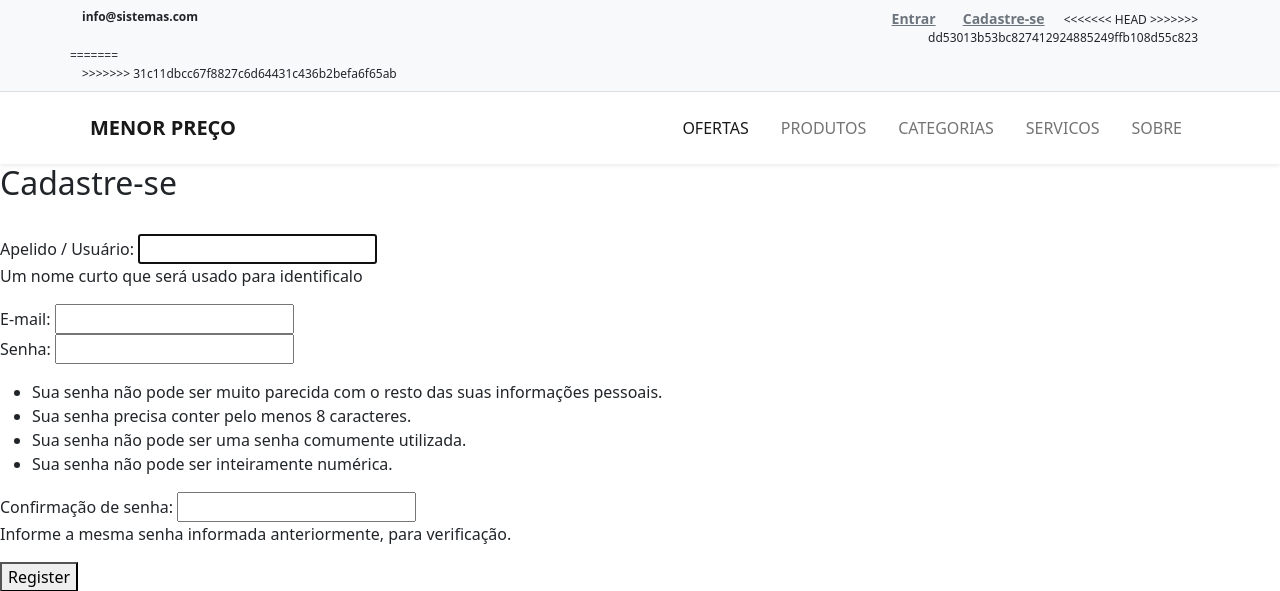
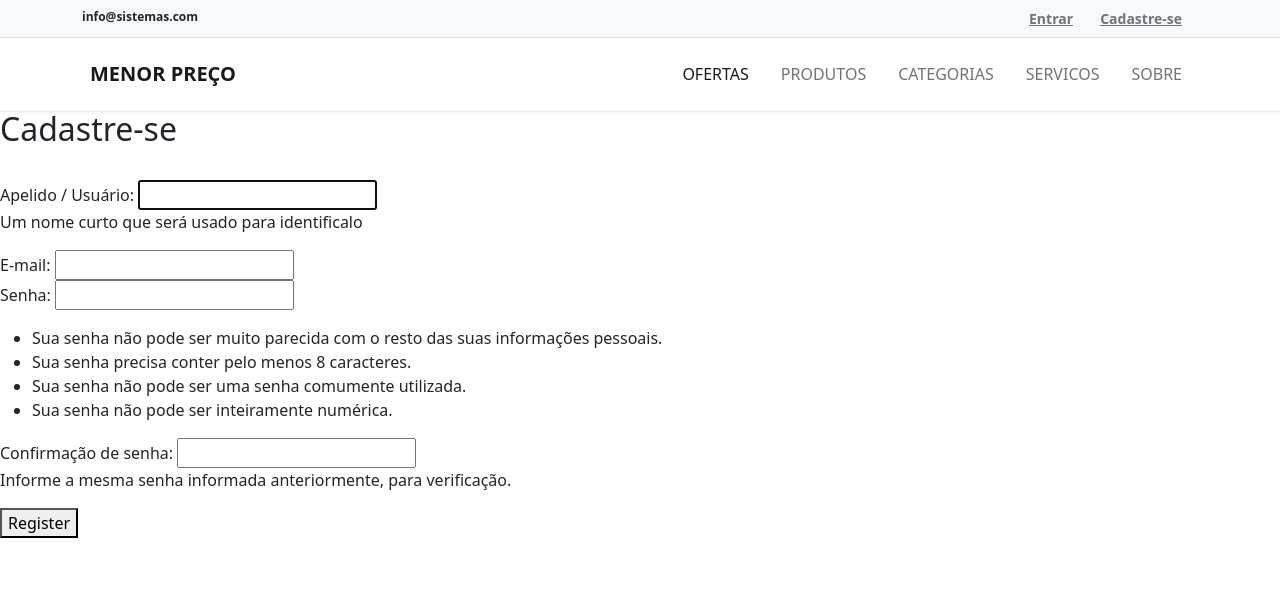
Before and after one commit to GuilhermeFonseca10/menorPreco, a Django app: page /usuario/register/ in a window 1280 px wide. Shown: the top 591 px of the page. Run offline with Django 4.2, Linux system fonts and the light colour scheme; some libraries are stand-ins or nearby versions.

Commit message:
resolvendo conflito

```diff
--- a/integrador/settings.py
+++ b/integrador/settings.py
@@ -41,7 +41,6 @@ INSTALLED_APPS = [
     "django.contrib.messages",
     "django.contrib.staticfiles",
     "bootstrap5",
-    'widget_tweaks',
     # Apps
     "usuario",
     "core",
--- a/requirements.txt
+++ b/requirements.txt
@@ -1,9 +1,8 @@
 asgiref==3.6.0
-<<<<<<< HEAD
-=======
+
 attrs==22.2.0
 backports.zoneinfo==0.2.1
->>>>>>> c8a270902de274672d3f88f7c3ec81287f0a98fd
+
 beautifulsoup4==4.11.1
 black==22.12.0
 click==8.1.3
--- a/templates/base.html
+++ b/templates/base.html
@@ -26,12 +26,9 @@
           {%if user.is_authenticated%}
           <span class="me-3"><i class="fa-solid fa-file  text-muted me-2"></i>
             Bem vindo(a). {{user}}</span>
-          <span class="me-3"><i class="fa-solid fa-truck text-muted me-1"></i><a class="text-muted"
-<<<<<<< HEAD
-              href="{% url 'usuario:login' %}">Logar</a></span>
+
           <span class="me-3"><i class="fa-solid fa-file  text-muted me-2"></i><a class="text-muted"
-              href="#">Cadastre-se</a></span>
-=======
+
             href="{%url 'logout' %}">Sair</a></span>
 
             {%else%}
@@ -40,13 +37,12 @@
 
             <span class="me-3"><i class="fa-solid fa-file  text-muted me-2"></i><a class="text-muted"
               href="{% url 'usuario:register' %}">Cadastre-se</a></span>
-<<<<<<< HEAD
->>>>>>> dd53013b53bc827412924885249ffb108d55c823
+
         </div>
-=======
+
               {%endif%}
             </div>
->>>>>>> 31c11dbcc67f8827c6d64431c436b2befa6f65ab
+
       </div>
     </div>
   </div>
```
